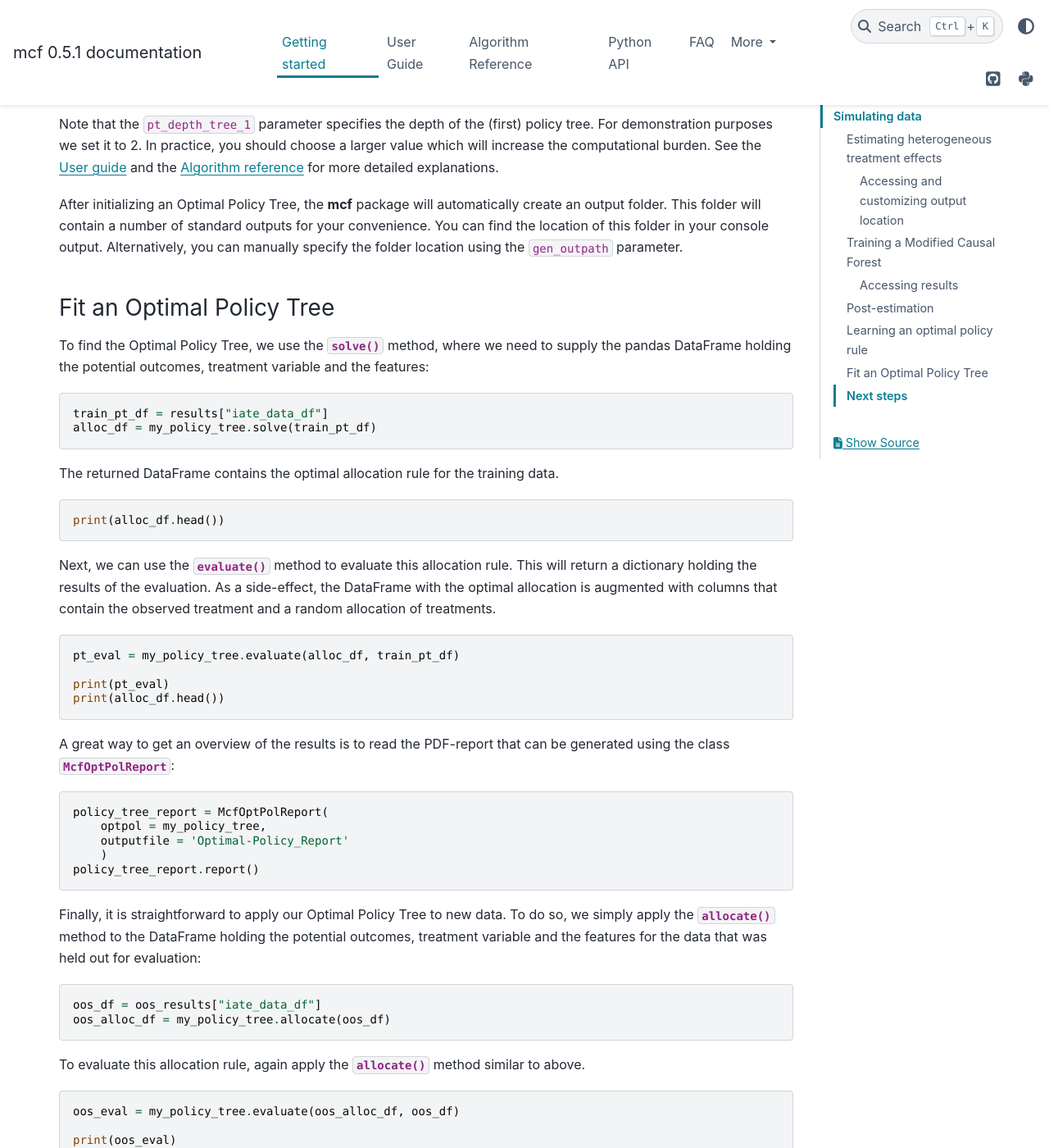
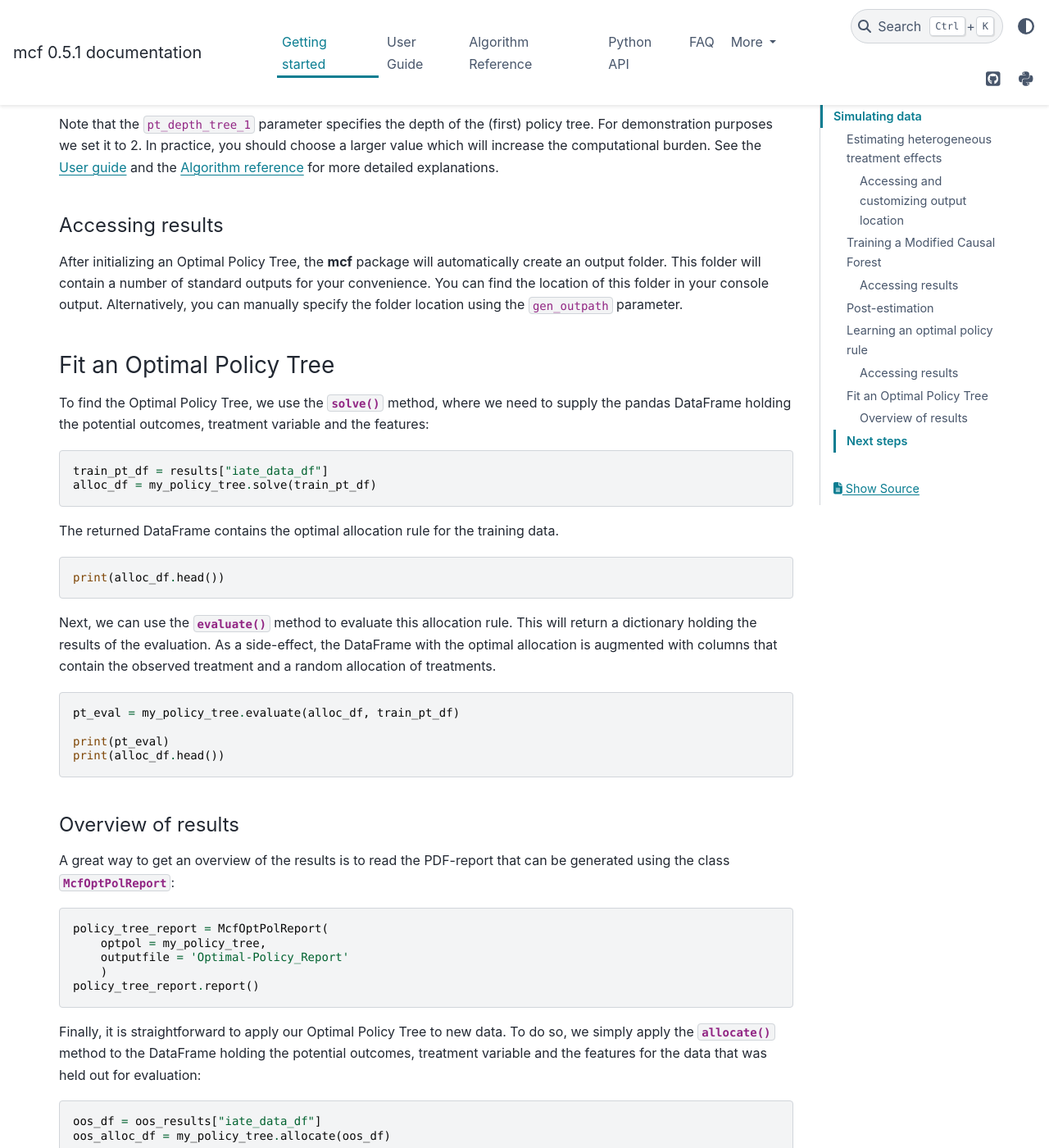
Before and after one commit to MCFpy/mcf, a Sphinx documentation site: the page built from docs/source/getting_started.rst, in a window 1280 px wide and 1400 px high, scrolled down 4866 px. Shown: the whole window at 82% size. Built offline with Sphinx 7.4.7 and the PyData theme 0.15.4, drawn with Linux system fonts in a browser that asks for light colours.

Commit message:
Update getting_started.rst

```diff
--- a/docs/source/getting_started.rst
+++ b/docs/source/getting_started.rst
@@ -240,6 +240,9 @@ as follows:
 
 Note that the ``pt_depth_tree_1`` parameter specifies the depth of the (first) policy tree. For demonstration purposes we set it to 2. In practice, you should choose a larger value which will increase the computational burden. See the :doc:`User guide <user_guide/optimal-policy_example>` and the :doc:`Algorithm reference <algorithm_reference/optimal-policy_algorithm>` for more detailed explanations.
 
+Accessing results
+~~~~~~~~~~~~~~~~~
+
 After initializing an Optimal Policy Tree, the **mcf** package will automatically create an output folder. This folder will contain a number of standard outputs for your convenience. You can find the location of this folder in your console output. Alternatively, you can manually specify the folder location using the ``gen_outpath`` parameter.
 
 
@@ -267,6 +270,9 @@ Next, we can use the :py:meth:`~optpolicy_functions.OptimalPolicy.evaluate` meth
 
     print(pt_eval)
     print(alloc_df.head())
+
+Overview of results
+~~~~~~~~~~~~~~~~~~~~~
 
 A great way to get an overview of the results is to read the PDF-report that can be generated using the class :py:class:`~reporting.McfOptPolReport`:
 
```
